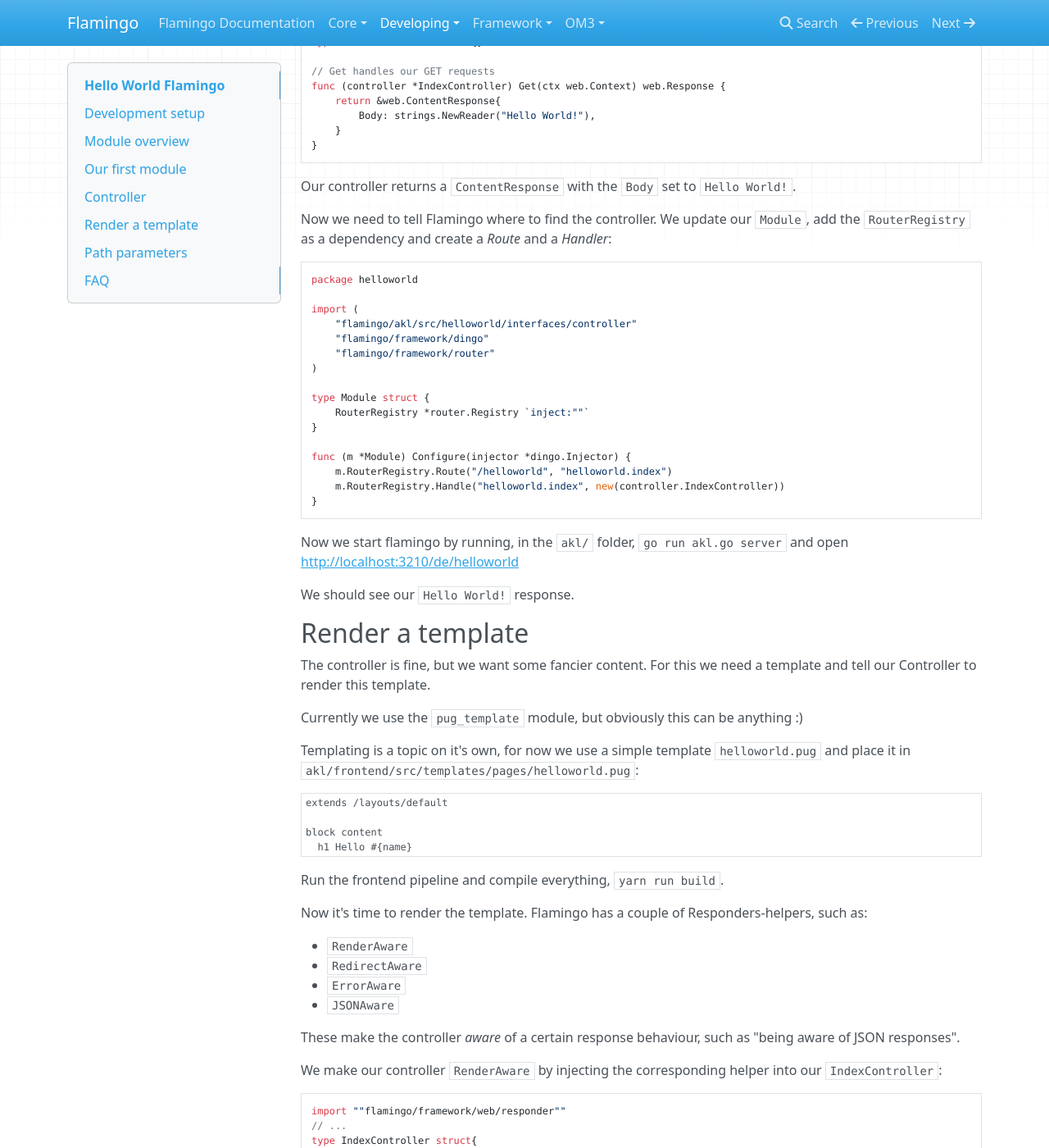
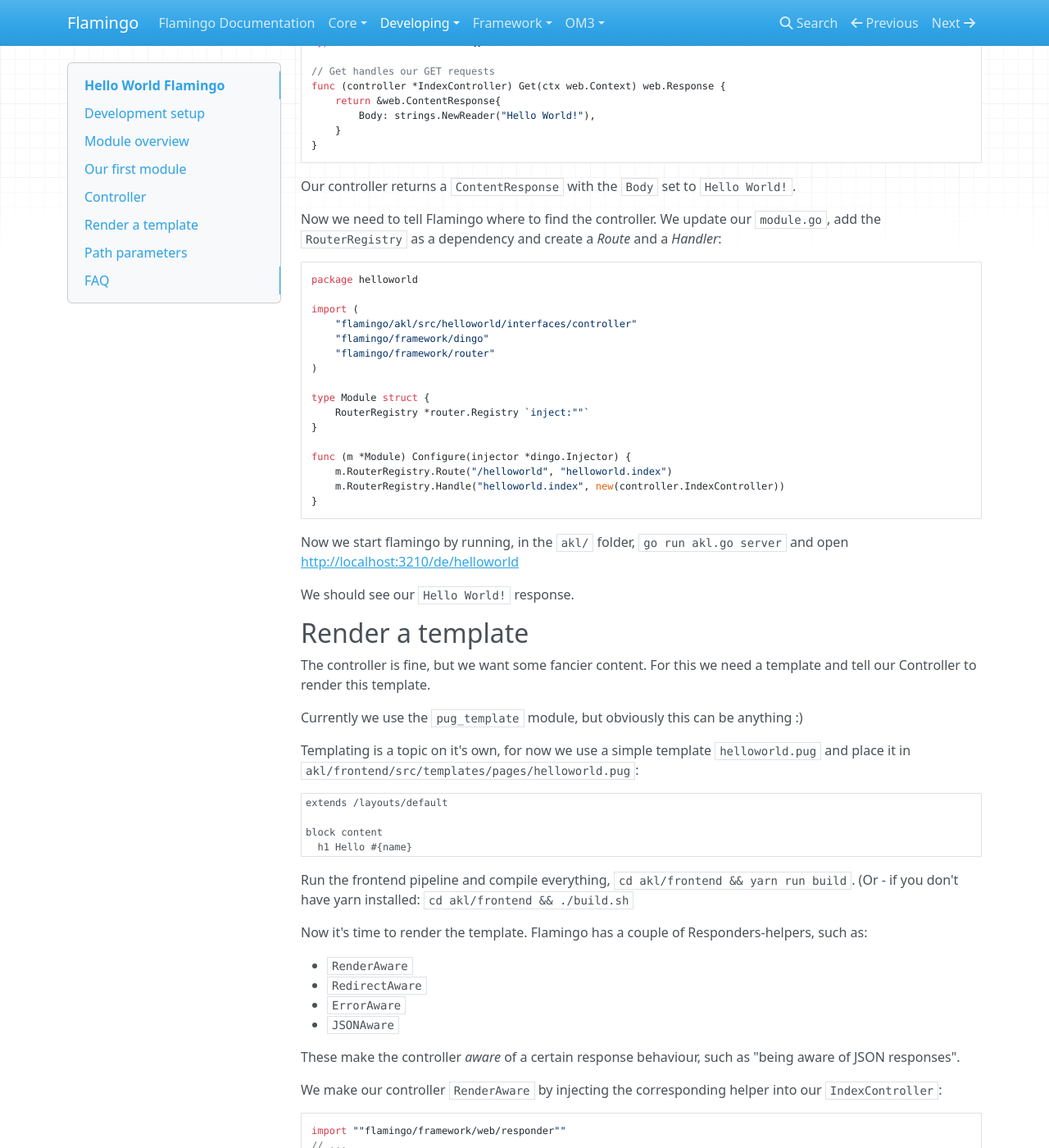
Before and after one commit to i-love-flamingo/flamingo, an MkDocs documentation site: the page built from docs/Developing/HelloWorld.md, in a window 1280 px wide and 1400 px high, scrolled down 2251 px. Shown: the whole window at 82% size. Built offline with MkDocs 1.6.1, drawn with Linux system fonts in a browser that asks for light colours; nearby versions of some CDN libraries; some of the changed text lies outside the part shown.

Commit message:
Addded some documentation

````diff
--- a/docs/Developing/HelloWorld.md
+++ b/docs/Developing/HelloWorld.md
@@ -118,7 +118,7 @@
 
 Our controller returns a `ContentResponse` with the `Body` set to `Hello World!`.
 
-Now we need to tell Flamingo where to find the controller. We update our `Module`,
+Now we need to tell Flamingo where to find the controller. We update our `module.go`,
 add the `RouterRegistry` as a dependency and create a _Route_ and a _Handler_:
 
 ```go
@@ -159,7 +159,8 @@
   h1 Hello #{name}
 ```
 
-Run the frontend pipeline and compile everything, `yarn run build`.
+Run the frontend pipeline and compile everything, `cd akl/frontend && yarn run build`.
+(Or - if you don't have yarn installed: `cd akl/frontend && ./build.sh`
 
 Now it's time to render the template. Flamingo has a couple of Responders-helpers, such as:
 
````
Also changed, not shown: other parts of docs/Developing/HelloWorld.md (+1 -1 lines).
